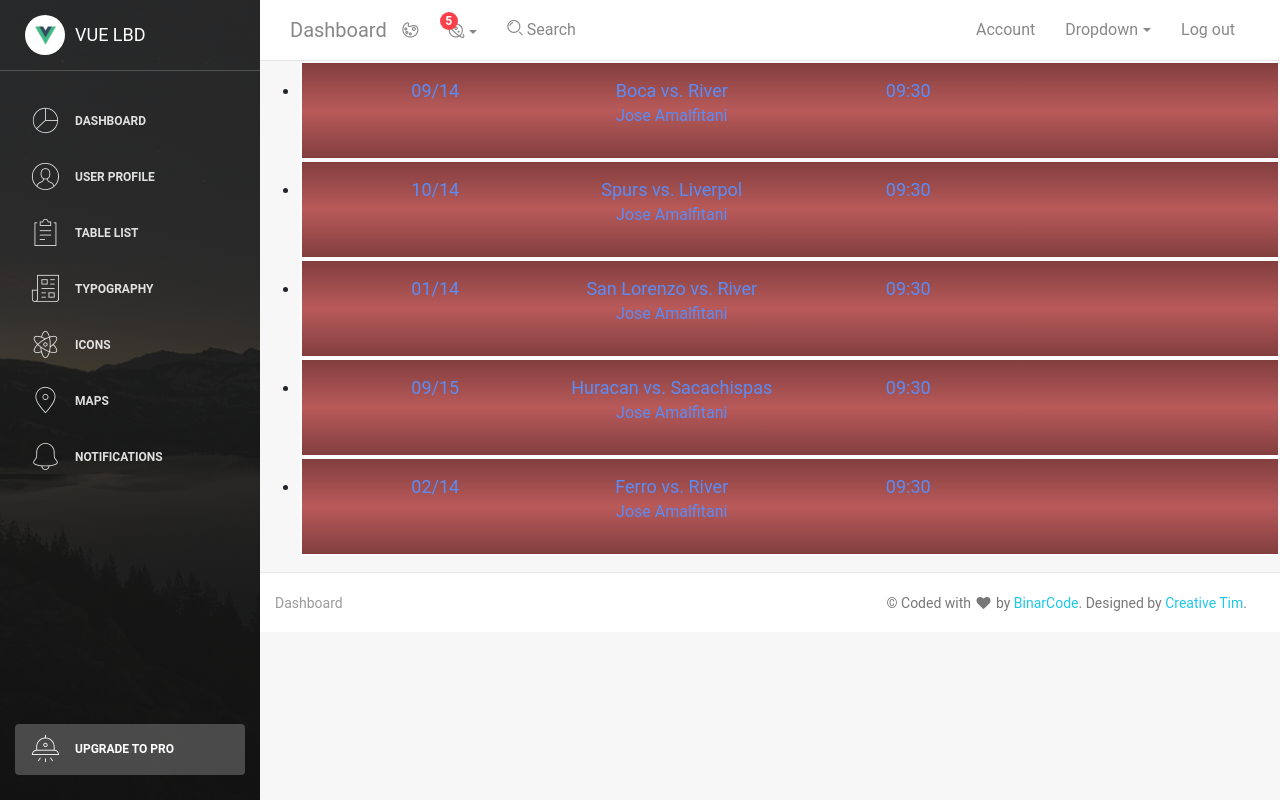
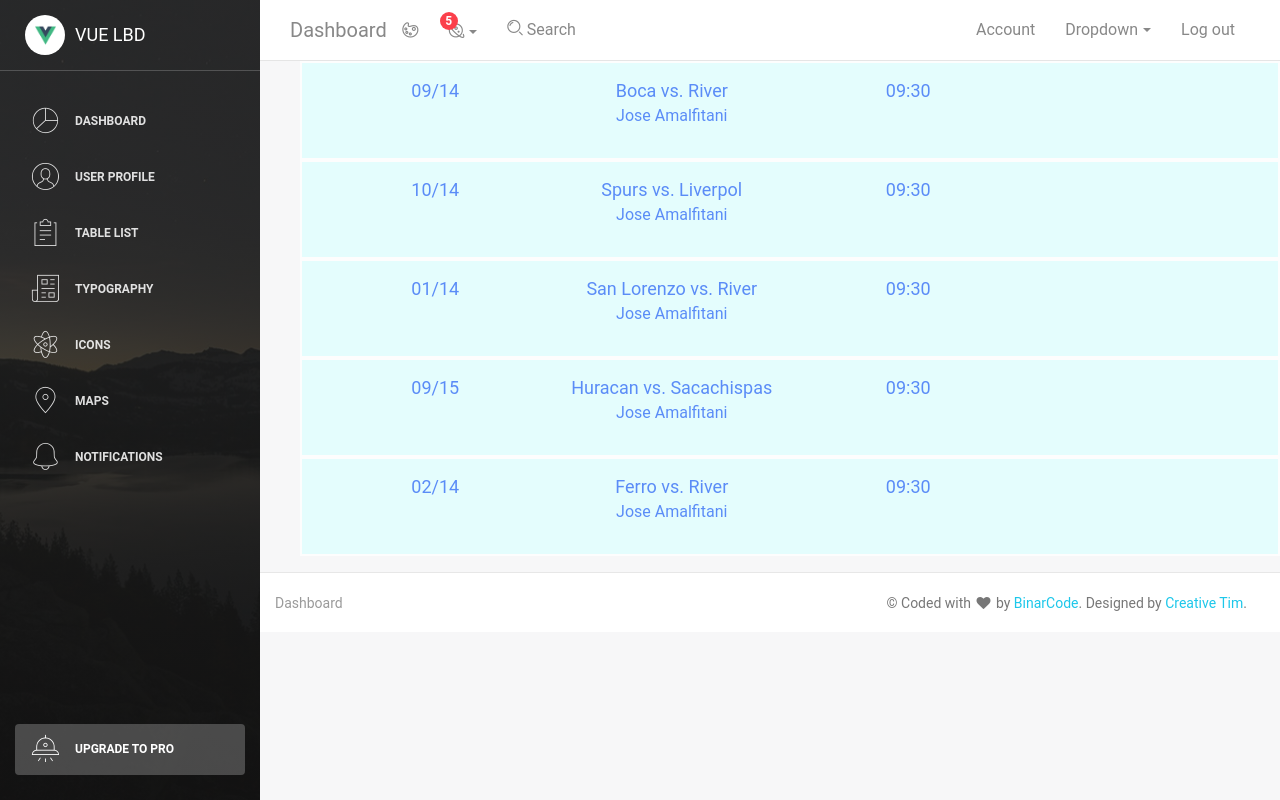
Before and after one commit to zolemello/MobileWebDevelopment, a Vue app: page /#/admin/partidos in a window 1280 px wide. Built offline with nearby package versions, Linux system fonts and the light colour scheme; what v-tooltip would draw is missing.

Commit message:
partidos

```diff
--- a/src/components/Partidos/PartidoDelDia.vue
+++ b/src/components/Partidos/PartidoDelDia.vue
@@ -1,5 +1,5 @@
 <template>
-  <button type="button" class="btn btn-primary btn-lg btn-block">
+  <button type="button" class="btn btn-primary btn-lg btn-block ">
     <div class="row">
       <div class="col-3">{{fecha}}</div>
       <div class="col-3">{{local}} vs. {{visitante}}<p>{{lugar}}</p></div>
@@ -23,8 +23,10 @@
 
 <style scoped>
   .btn-primary{
-    background-image: linear-gradient(#611, #A33, #611);
+   /* background-image: linear-gradient(rgb(17, 61, 102), #A33, #611);*/
+   background-color: lightcyan;
     border-radius: 0;
     border-color: white;
+
   }
 </style>
--- a/src/pages/Partidos.vue
+++ b/src/pages/Partidos.vue
@@ -2,7 +2,7 @@
 <template>
 
   <div>
-    <ul>
+    <ul class="sinPuntos">
       <li v-for="partido in partidos">
         <partido-del-dia v-bind="partido"/>
       </li>
@@ -12,7 +12,7 @@
 </template>
 
 <script>
-  import PartidoDelDia from '../components/partidos/PartidoDelDia'
+  import PartidoDelDia from '../components/Partidos/PartidoDelDia'
 	export default {
     data() {
       return {
@@ -59,5 +59,11 @@
 	}
 </script>
 
+
 <style scoped>
+.sinPuntos {
+list-style: none;
+
+}
+
 </style>
--- a/src/routes/routes.js
+++ b/src/routes/routes.js
@@ -12,7 +12,7 @@
 import Notifications from 'src/pages/Notifications.vue'
 import Upgrade from 'src/pages/Upgrade.vue'
 import TestPage from '../pages/TestPage'
-import Partidos from '../pages/Partidos'
+import Partidos from '../pages/Partidos.vue'
 
 
 const routes = [
```
Also changed, not shown: 1 other file (tests, documents, lock files or other folders).
